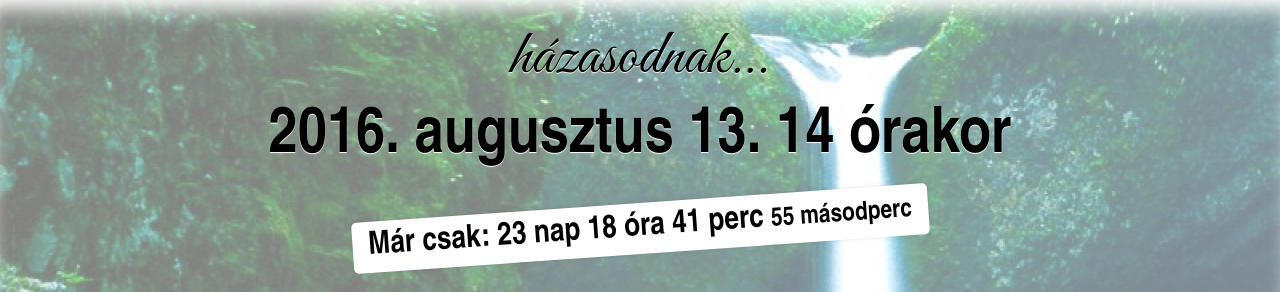
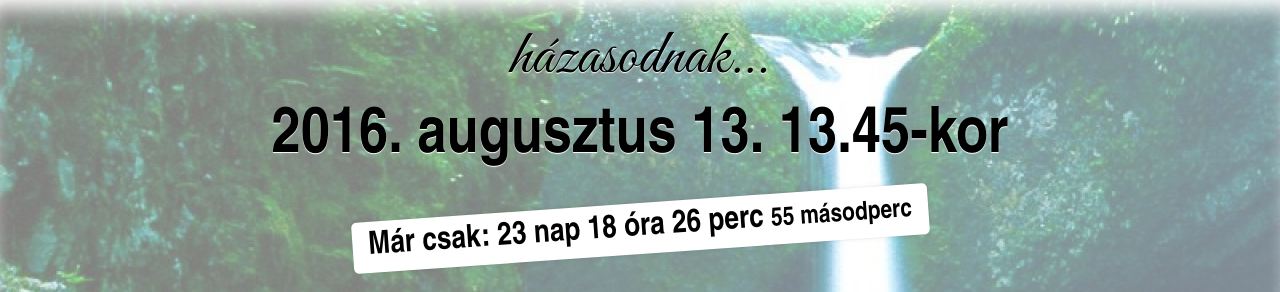
Before and after one commit to tamassoltesz/wedding, a plain HTML site: page index.html in a window 1280 px wide. Shown: the part 577-869 px from the top of the page. Drawn offline with Linux system fonts and the light colour scheme; some packages are replaced by stand-ins of ours; a web font is replaced by a local one.

Commit message:
modified times

```diff
--- a/index.html
+++ b/index.html
@@ -83,7 +83,7 @@
                     	latitude: 48.426900,
                     	longitude: 21.440801,
                         html: '<a href="https://www.google.hu/maps/place/K%C5%91kapu+Vad%C3%A1szkast%C3%A9ly+%C3%A9s+Hotel/@48.4310362,21.3726612,11z/data=!4m2!3m1!1s0x473f33dcaed7b5fb:0x44b9c2cba75913ff" target="_blank"><h1 style="font-size: 1.2em;">Kőkapu Vadászkastély és Hotel</h1><hr>'
-                        + '<p>Nagyhuta, Kőkapu u. 2, 3994</p><p>14:00</p></a>',
+                        + '<p>Nagyhuta, Kőkapu u. 2, 3994</p><p>13:45</p></a>',
                         icon: {
                             image: "burito/images/marker-restaurant_33x50.png",
                             iconsize: [33, 50],
@@ -94,7 +94,7 @@
                     	latitude: 48.471980,
                     	longitude: 21.510614,
                         html: '<a href="https://www.google.hu/maps/place/Szent+P%C3%A9ter+%C3%A9s+P%C3%A1l+apostol+templom/@48.4717026,21.5107612,19z/data=!4m2!3m1!1s0x0000000000000000:0x47a4c68ffe45ef85" target="_blank"><h1 style="font-size: 1.2em;">Görög Katolikus Templom</h1><hr>'
-                        + '<p>Pálháza, Dózsa György utca, 3994</p><p>16:00</p></a>',
+                        + '<p>Pálháza, Dózsa György utca, 3994</p><p>15:30</p></a>',
                         icon: {
                             image: "burito/images/marker-church_33x50.png",
                             iconsize: [33, 50],
@@ -119,7 +119,7 @@
         $(document).ready(function () {
             // init Save the Date
             save_the_date.init({
-                weddingDate: "2016/08/13, 14:00",
+                weddingDate: "2016/08/13, 13:45",
                 //Date : enter your wedding date
                 labels: ["nap", "óra", "perc", "másodperc"],
                 //Array of strings : labels of time units
@@ -172,7 +172,7 @@
     </div>
     <h2>
         <span class="event">házasodnak...</span>
-        <span class="date">2016. augusztus 13. 14 órakor</span>
+        <span class="date">2016. augusztus 13. 13.45-kor</span>
         <span id="timer" class="timer"></span>
     </h2>
 </header>
```
